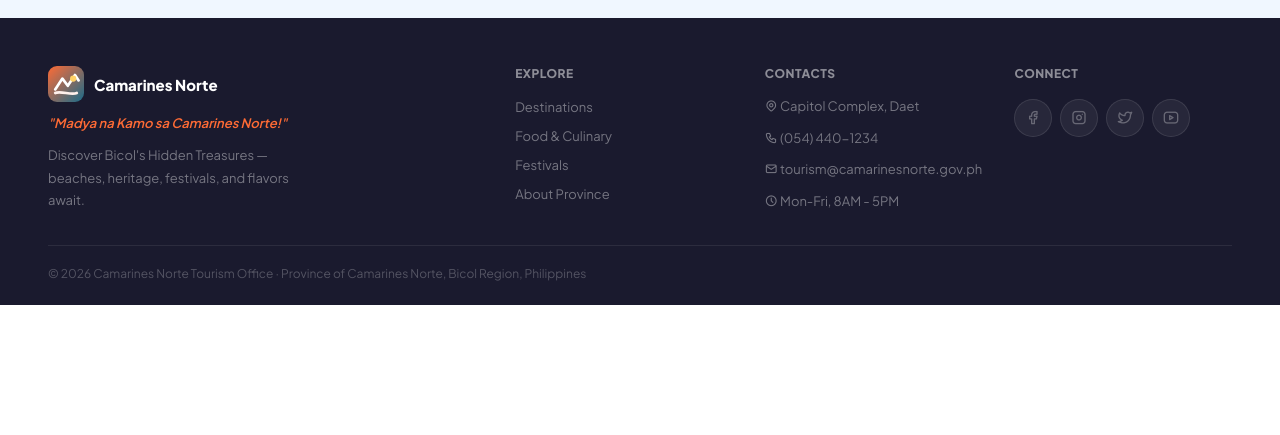
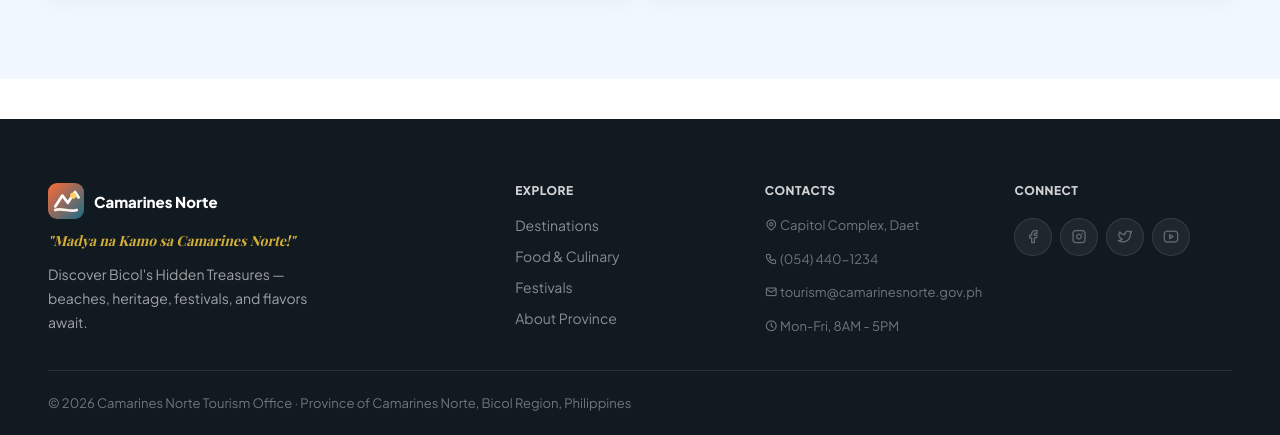
Before and after one commit to ethanidk04/CamarinesNorteWebsite, a PHP site: page / in a window 1280 px wide. Shown: the part 4185-4620 px from the top of the page. Before the commit the page ends 4490 px from the top, so only its background shows below. Run offline with PHP 8.4, Linux system fonts and the light colour scheme.

Commit message:
clean version and slightly new ver

```diff
--- a/index.html
+++ b/index.html
@@ -257,11 +257,6 @@
           <div class="hero-location fade-in visible">
             <i class="ti ti-map-pin"></i> Bicol Region, Philippines ·
             <span
-              style="
-                background: rgba(255, 107, 53, 0.3);
-                padding: 2px 10px;
-                border-radius: 99px;
-              "
               >Madya na Kamo!</span
             >
           </div>
--- a/style.css
+++ b/style.css
@@ -31,20 +31,21 @@ button {
 
 /* ===== CSS VARIABLES ===== */
 :root {
-  --coral: #ff6b35;
-  --coral-dark: #e8521e;
-  --coral-light: #fff0eb;
-  --teal: #1a6b8a;
-  --dark: #1a1a2e;
-  --gray: #4a5568;
-  --light-gray: #718096;
-  --border: #e2e8f0;
-  --bg-cream: #fff8f5;
-  --bg-blue: #f0f7ff;
-  --shadow: 0 4px 24px rgba(0, 0, 0, 0.08);
-  --shadow-lg: 0 12px 40px rgba(0, 0, 0, 0.14);
-  --radius: 20px;
-  --radius-sm: 12px;
+  --coral: #E05A2B;
+  --coral-dark: #C2481E;
+  --coral-light: #FFF5F2;
+  --teal: #1A6B8A;
+  --dark: #121A21; /* Darker, richer tone for highly readable text */
+  --gray: #334155; /* Darker gray for better readability */
+  --light-gray: #64748B;
+  --border: #E2E8F0;
+  --bg-cream: #FCFAF9;
+  --bg-blue: #F0F7FF;
+  --accent-gold: #D4AF37; /* New natural accent color */
+  --shadow: 0 4px 20px rgba(0,0,0,0.04); /* Softer, cleaner shadow */
+  --shadow-lg: 0 12px 30px rgba(0,0,0,0.06);
+  --radius: 12px; /* Sharper, more modern corners */
+  --radius-sm: 8px;
 }
 
 /* ===== SCROLLBAR ===== */
@@ -1781,70 +1734,23 @@ button {
 }
 
 /* ===== FOOTER ===== */
+/* ===== FOOTER FIXED ===== */
 footer {
   background: var(--dark);
-  padding: 48px 48px 24px;
-}
-.footer-top {
-  display: grid;
-  grid-template-columns: 2fr 1fr 1fr 1fr;
-  gap: 32px;
-  margin-bottom: 32px;
-}
-.footer-brand p {
-  font-size: 13px;
-  color: rgba(255, 255, 255, 0.4);
-  line-height: 1.7;
-  margin-top: 10px;
-  max-width: 260px;
-}
-.footer-tagline {
-  font-style: italic;
-  color: var(--coral) !important;
-  font-weight: 600;
-}
-.footer-col h4 {
-  font-size: 12px;
-  font-weight: 800;
-  text-transform: uppercase;
-  letter-spacing: 0.5px;
-  color: rgba(255, 255, 255, 0.5);
-  margin-bottom: 14px;
-}
-.footer-col ul {
-  list-style: none;
-  display: flex;
-  flex-direction: column;
-  gap: 8px;
-}
-.footer-col ul li button {
-  background: none;
-  border: none;
-  font-size: 13px;
-  color: rgba(255, 255, 255, 0.4);
-  cursor: pointer;
-  text-align: left;
-  transition: color 0.2s;
-  padding: 0;
-}
-.footer-col ul li button:hover {
-  color: #fff;
-}
-.footer-bottom {
-  border-top: 1px solid rgba(255, 255, 255, 0.08);
-  padding-top: 20px;
-  display: flex;
-  align-items: center;
-  justify-content: space-between;
-}
-.footer-copy {
-  font-size: 12px;
-  color: rgba(255, 255, 255, 0.25);
-}
-.footer-social {
-  display: flex;
-  gap: 8px;
-}
+  padding: 64px 48px 24px;
+  width: 100%;
+  margin-top: 40px;
+}
+.footer-top { display: grid; grid-template-columns: 2fr 1fr 1fr 1fr; gap: 32px; margin-bottom: 32px; }
+.footer-brand p { font-size: 14px; color: rgba(255,255,255,.6); line-height: 1.7; margin-top: 10px; max-width: 260px; }
+.footer-tagline { font-family: 'Playfair Display', serif; font-style: italic; color: var(--accent-gold) !important; font-size: 16px; font-weight: 600; }
+.footer-col h4 { font-size: 12px; font-weight: 800; text-transform: uppercase; letter-spacing: .5px; color: rgba(255,255,255,.8); margin-bottom: 16px; }
+.footer-col ul { list-style: none; display: flex; flex-direction: column; gap: 10px; }
+.footer-col ul li button { background: none; border: none; font-size: 14px; color: rgba(255,255,255,.5); cursor: pointer; text-align: left; transition: color .2s; padding: 0; }
+.footer-col ul li button:hover { color: #fff; }
+.footer-bottom { border-top: 1px solid rgba(255,255,255,.1); padding-top: 24px; display: flex; align-items: center; justify-content: space-between; }
+.footer-copy { font-size: 13px; color: rgba(255,255,255,.4); }
+.footer-social { display: flex; gap: 8px; }
 
 /* RESTORED EXPERIENCE CARDS */
 .exp-grid {
```
Also changed, not shown: other parts of style.css (+29 -77 lines).
